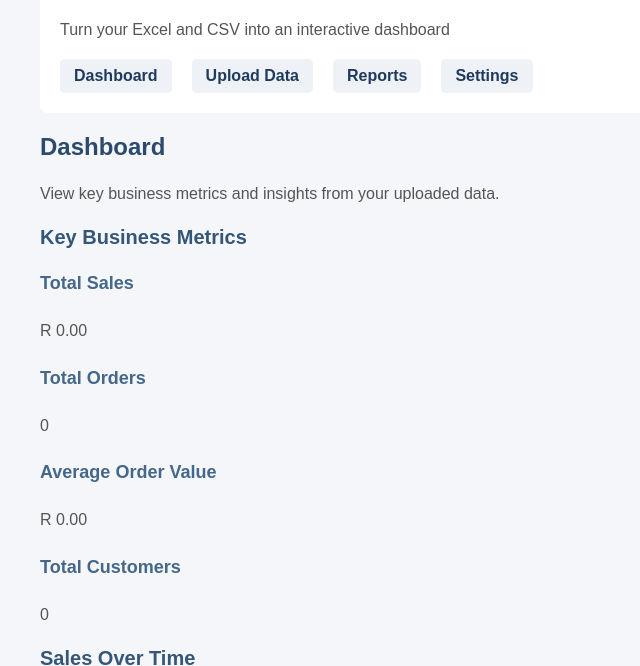
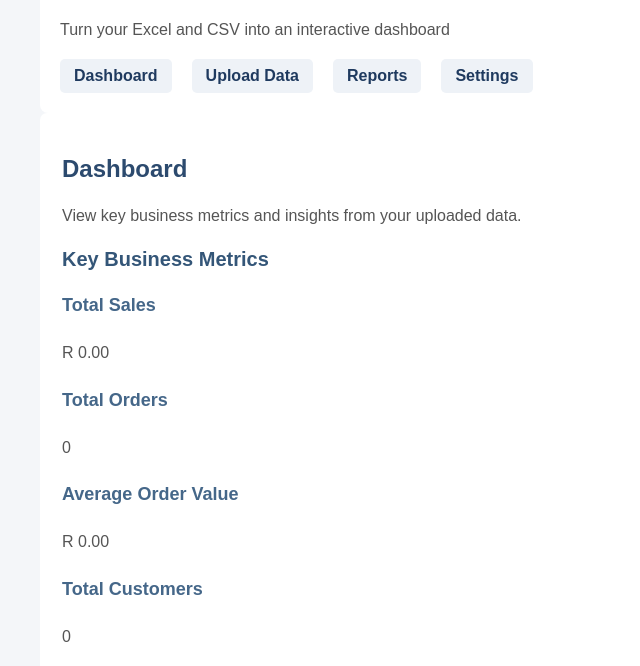
Before and after one commit to jozicoder-za/javascript_projects, a plain HTML site: page portfolio_august/3. Business Analytics/index.html in a window 1280 px wide. Shown: the part 121-787 px from the top of the page, without its empty margins (0-640 px from the left). Drawn offline with Linux system fonts and the light colour scheme.

Commit message:
add standard section template

```diff
--- a/portfolio_august/3. Business Analytics/style.css
+++ b/portfolio_august/3. Business Analytics/style.css
@@ -82,3 +82,10 @@ main > header nav a:hover {
   color: #fff;
   text-decoration: none;
 }
+
+main > section {
+  background: #fff;
+  padding: 22px;
+  border-radius: 7px;
+  margin-bottom: 22px;
+}
```
